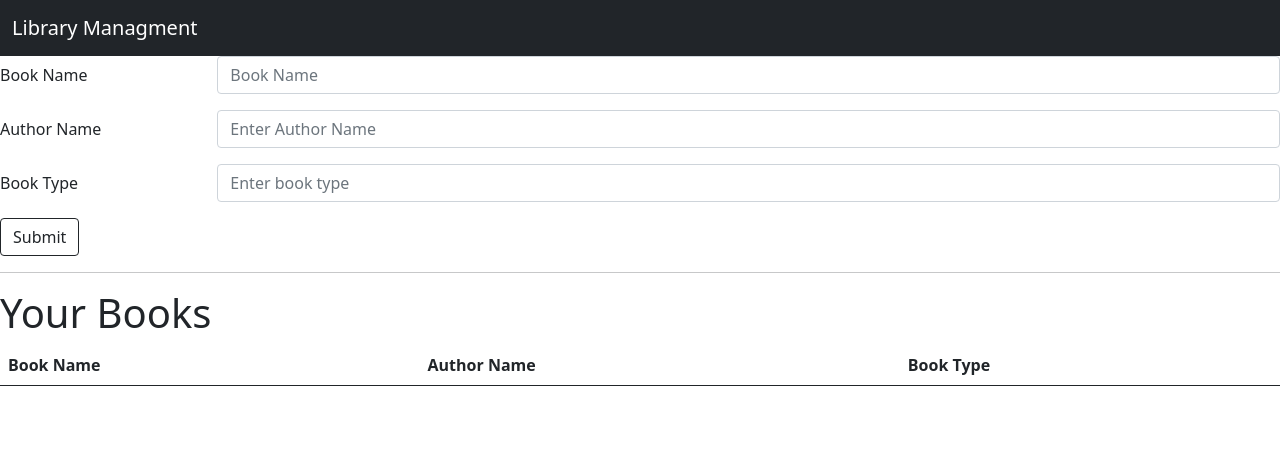
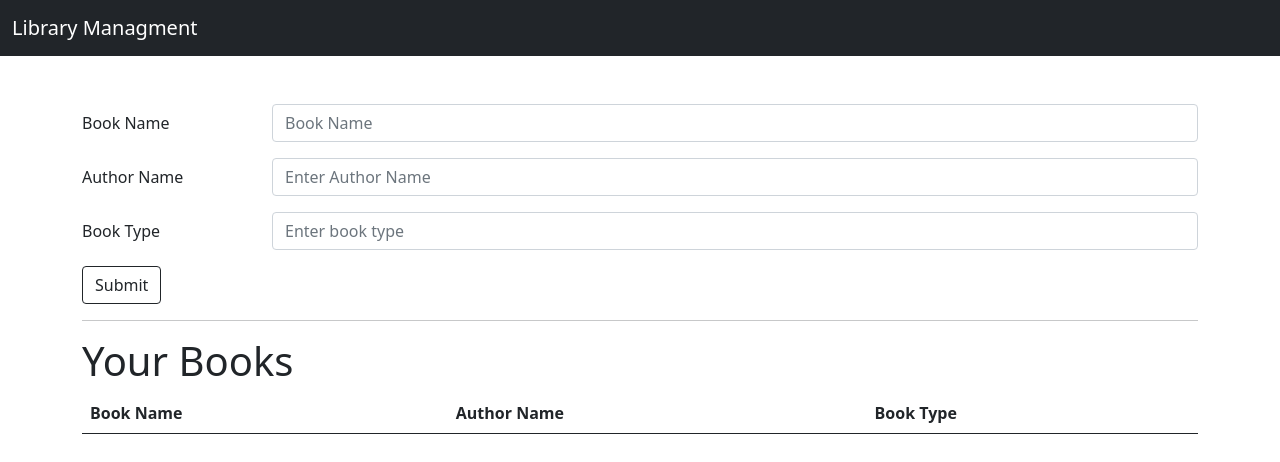
Before and after one commit to rajivreddy-2203/Library-Manging-System, a plain HTML site: page index.html in a window 1280 px wide. Drawn offline with nearby package versions, Linux system fonts and the light colour scheme.

Commit message:
update in bootstrap

```diff
--- a/index.html
+++ b/index.html
@@ -14,8 +14,6 @@
     <link rel="icon" type="image/png" sizes="32x32" href="favicon_io (1)//favicon-32x32.png">
     <link rel="icon" type="image/png" sizes="16x16" href="favicon_io (1)//favicon-16x16.png">
     <link rel="manifest" href="favicon_io (1)/site.webmanifest">
-
-    <link rel="stylesheet" href="style.css">
   </head>
   <body>
       <div>
@@ -26,7 +24,7 @@
           </nav>
       </div>
       <div id="message"></div>
-    <div class='form'>
+    <div class='form container my-5'>
         <form id="form">
             <div class="row mb-3">
               <label for="bookName" class="col-sm-2 col-form-label">Book Name</label>
```
